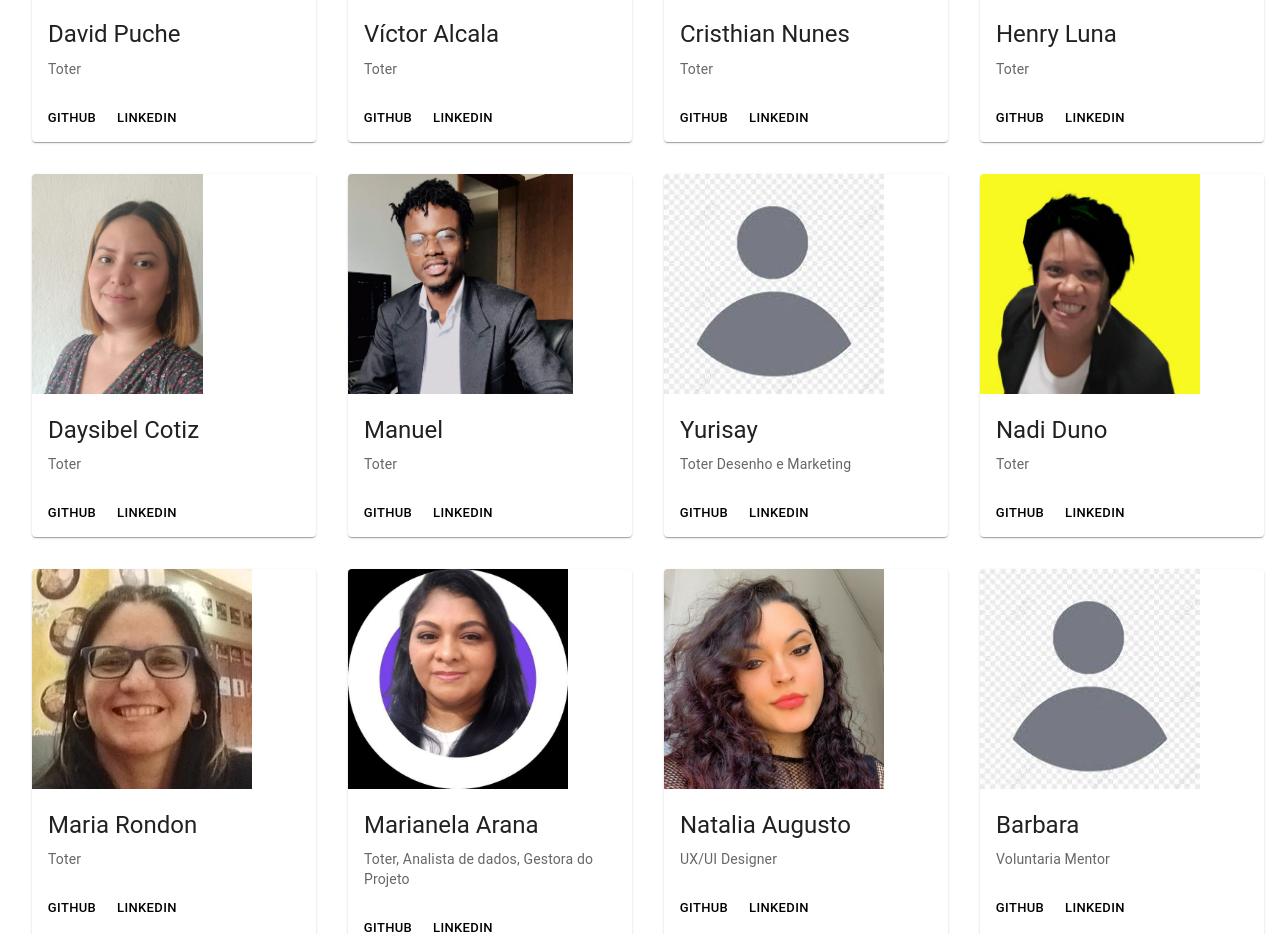
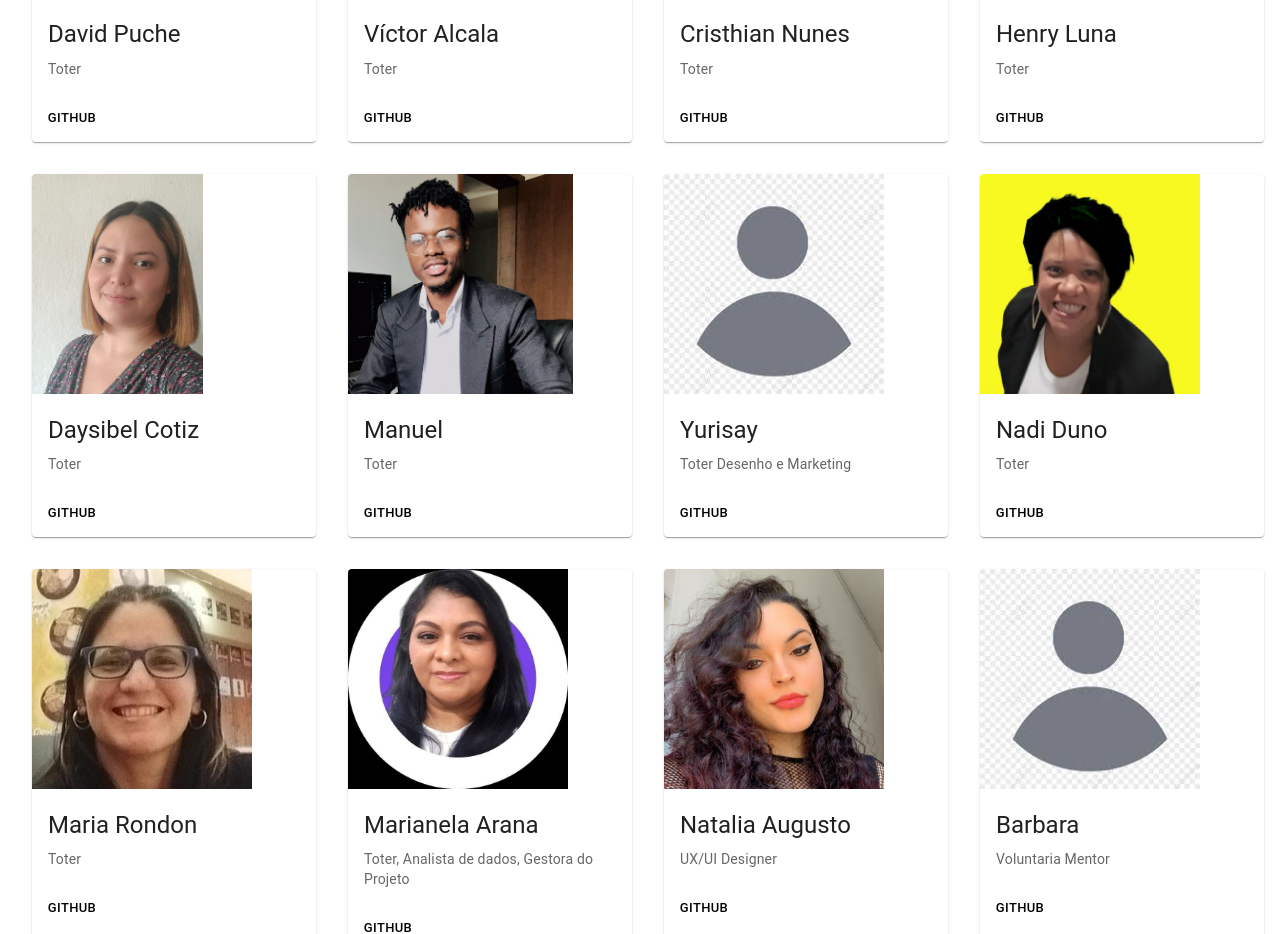
Before and after one commit to Dart1516/projeto-toti-2, a Next.js app: page /sobre-nos in a window 1280 px wide. Shown: the part 2299-3233 px from the top of the page. Built offline with nearby package versions, Linux system fonts and the light colour scheme.

Commit message:
Apagando o botão Linkedin

```diff
--- a/src/app/(main-pages)/sobre-nos/page.js
+++ b/src/app/(main-pages)/sobre-nos/page.js
@@ -338,14 +338,6 @@ const About = () => {
                   >
                     Github
                   </Button>
-                  <Button
-                    size="small"
-                    style={{ color: "black" }}
-                    target="_blank"
-                    href="https://www.linkedin.com/in/david-puche/"
-                  >
-                    LinkedIn
-                  </Button>
                 </CardActions>
               </Card>
               <Card className="card-toter">
@@ -368,14 +360,6 @@ const About = () => {
                   >
                     Github
                   </Button>
-                  <Button
-                    size="small"
-                    style={{ color: "black" }}
-                    target="_blank"
-                    href="https://www.linkedin.com/in/alcalamvictor"
-                  >
-                    LinkedIn
-                  </Button>
                 </CardActions>
               </Card>
               <Card className="card-toter">
@@ -396,14 +380,6 @@ const About = () => {
                     href="https://github.com/Dart1516"
                   >
                     Github
-                  </Button>
-                  <Button
-                    size="small"
-                    style={{ color: "black" }}
-                    target="_blank"
-                    href="https://www.linkedin.com/in/cristhian-andres-nunez-gascon-774569168"
-                  >
-                    LinkedIn
                   </Button>
                 </CardActions>
               </Card>
@@ -426,14 +402,6 @@ const About = () => {
                   >
                     Github
                   </Button>
-                  <Button
-                    size="small"
-                    style={{ color: "black" }}
-                    target="_blank"
-                    href="https://www.linkedin.com/in/henry-luna-0793402a/"
-                  >
-                    LinkedIn
-                  </Button>
                 </CardActions>
               </Card>
               <Card className={`card-toter ${showAllCards ? "" : "hidden"}`}>
@@ -454,14 +422,6 @@ const About = () => {
                     href="https://github.com/daysibel1175"
                   >
                     Github
-                  </Button>
-                  <Button
-                    size="small"
-                    style={{ color: "black" }}
-                    target="_blank"
-                    href="https://www.linkedin.com/in/daysibelcotizpitter"
-                  >
-                    LinkedIn
                   </Button>
                 </CardActions>
               </Card>
@@ -484,14 +444,6 @@ const About = () => {
                   >
                     Github
                   </Button>
-                  <Button
-                    size="small"
-                    style={{ color: "black" }}
-                    target="_blank"
-                    href="https://www.linkedin.com/in/manuel-bernardo-165373208/"
-                  >
-                    LinkedIn
-                  </Button>
                 </CardActions>
               </Card>
               <Card className={`card-toter ${showAllCards ? "" : "hidden"}`}>
@@ -512,14 +464,6 @@ const About = () => {
                     href="https://github.com/Dart1516"
                   >
                     Github
-                  </Button>
-                  <Button
-                    size="small"
-                    style={{ color: "black" }}
-                    target="_blank"
-                    href="https://github.com/Dart1516"
-                  >
-                    LinkedIn
                   </Button>
                 </CardActions>
               </Card>
@@ -542,14 +486,6 @@ const About = () => {
                   >
                     Github
                   </Button>
-                  <Button
-                    size="small"
-                    style={{ color: "black" }}
-                    target="_blank"
-                    href="https://www.linkedin.com/in/nadiduno/"
-                  >
-                    LinkedIn
-                  </Button>
                 </CardActions>
               </Card>
               <Card className={`card-toter ${showAllCards ? "" : "hidden"}`}>
@@ -570,14 +506,6 @@ const About = () => {
                     href="https://github.com/Dart1516"
                   >
                     Github
-                  </Button>
-                  <Button
-                    size="small"
-                    style={{ color: "black" }}
-                    target="_blank"
-                    href="https://github.com/Dart1516"
-                  >
-                    LinkedIn
                   </Button>
                 </CardActions>
               </Card>
@@ -600,14 +528,6 @@ const About = () => {
                   >
                     Github
                   </Button>
-                  <Button
-                    size="small"
-                    style={{ color: "black" }}
-                    target="_blank"
-                    href="https://www.linkedin.com/in/marianela-arana/"
-                  >
-                    LinkedIn
-                  </Button>
                 </CardActions>
               </Card>
               <Card className={`card-toter ${showAllCards ? "" : "hidden"}`}>
@@ -628,14 +548,6 @@ const About = () => {
                     href="https://github.com/Dart1516"
                   >
                     Github
-                  </Button>
-                  <Button
-                    size="small"
-                    style={{ color: "black" }}
-                    target="_blank"
-                    href="https://www.linkedin.com/in/nataliaaugustoux/"
-                  >
-                    LinkedIn
                   </Button>
                 </CardActions>
               </Card>
@@ -658,14 +570,6 @@ const About = () => {
                   >
                     Github
                   </Button>
-                  <Button
-                    size="small"
-                    style={{ color: "black" }}
-                    target="_blank"
-                    href="https://github.com/Dart1516"
-                  >
-                    LinkedIn
-                  </Button>
                 </CardActions>
               </Card>
               <button onClick={toggleCards} className="button-cards">
```
